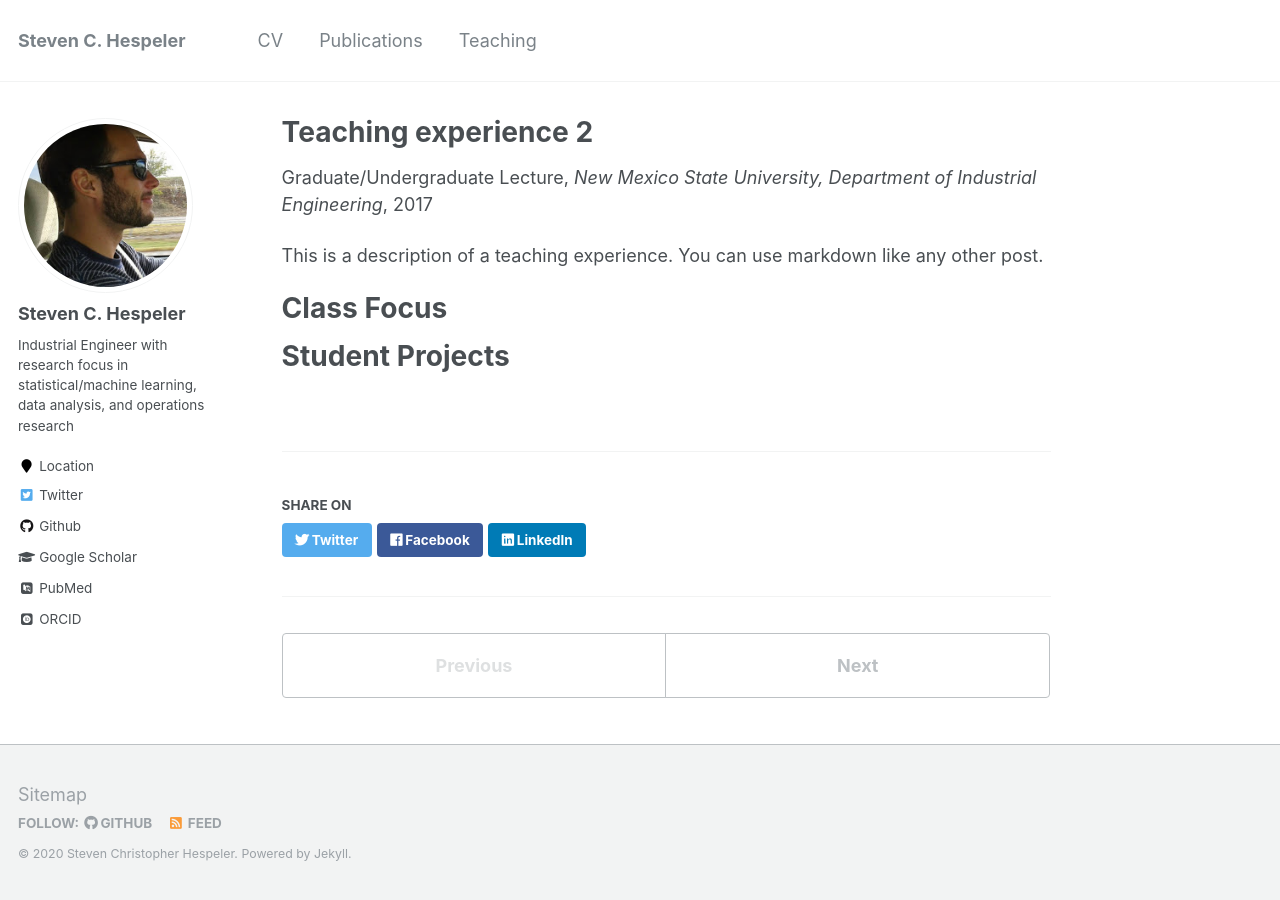
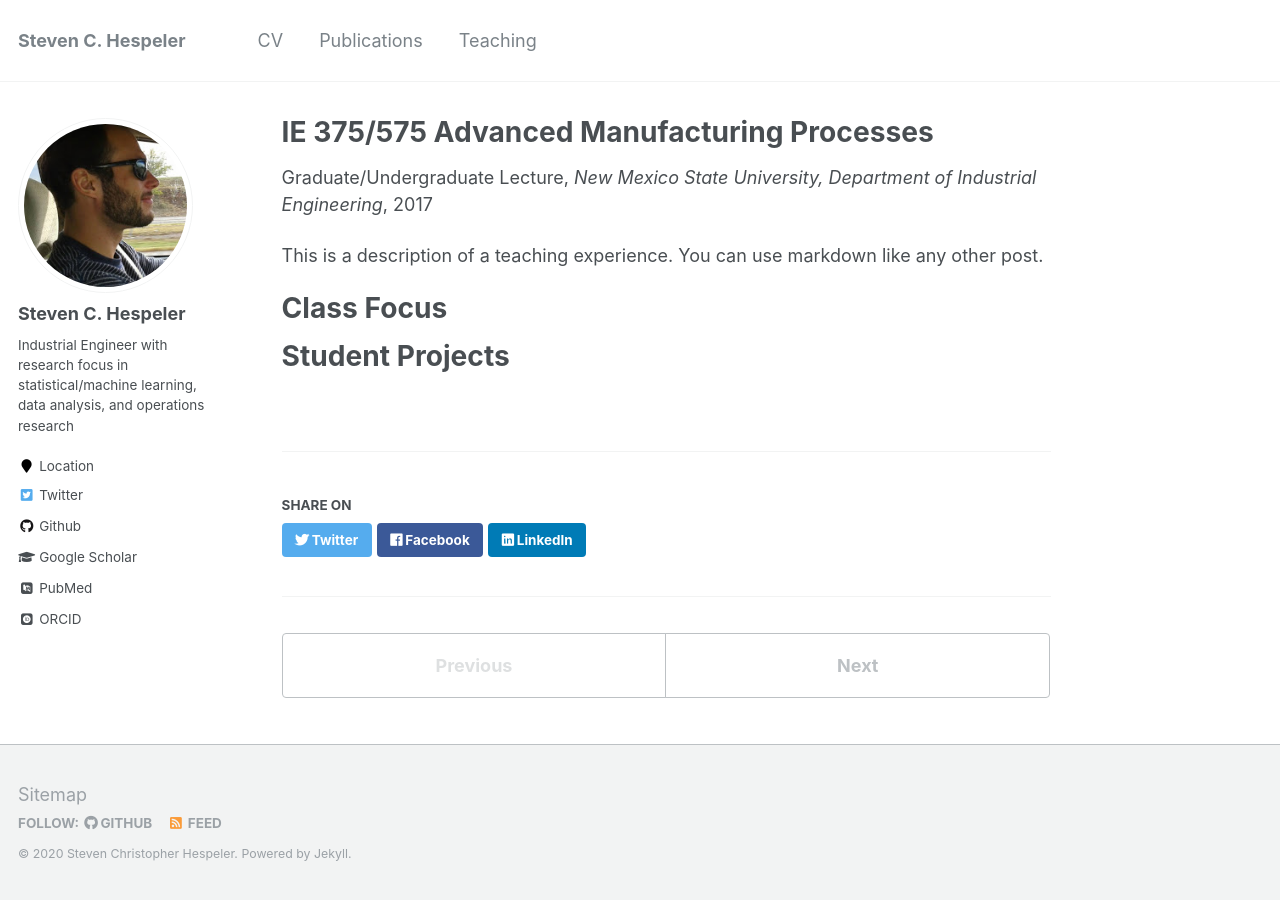
Before and after one commit to Tov-Nephesh/Tov-Nephesh.github.io, a Jekyll site: the page built from _teaching/2015-spring-teaching-2.md, in a window 1280 px wide. Built offline with Jekyll 4.4.1, drawn with Linux system fonts in a browser that asks for light colours; some web fonts are replaced.

Commit message:
Update 2015-spring-teaching-2.md

```diff
--- a/_teaching/2015-spring-teaching-2.md
+++ b/_teaching/2015-spring-teaching-2.md
@@ -1,5 +1,5 @@
 ---
-title: "Teaching experience 2"
+title: "IE 375/575 Advanced Manufacturing Processes"
 collection: teaching
 type: "Graduate/Undergraduate Lecture"
 permalink: /teaching/2015-spring-teaching-1
```
